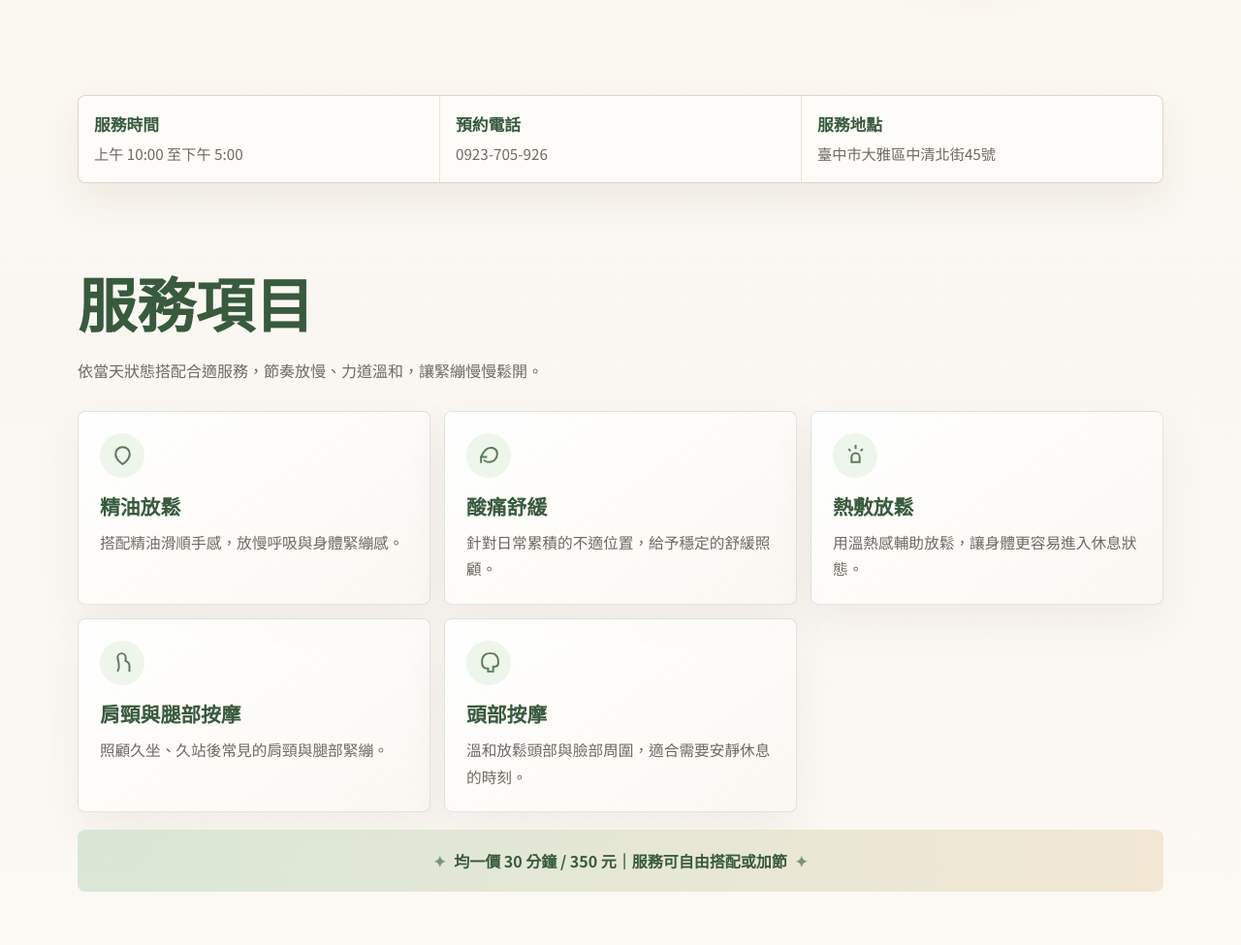
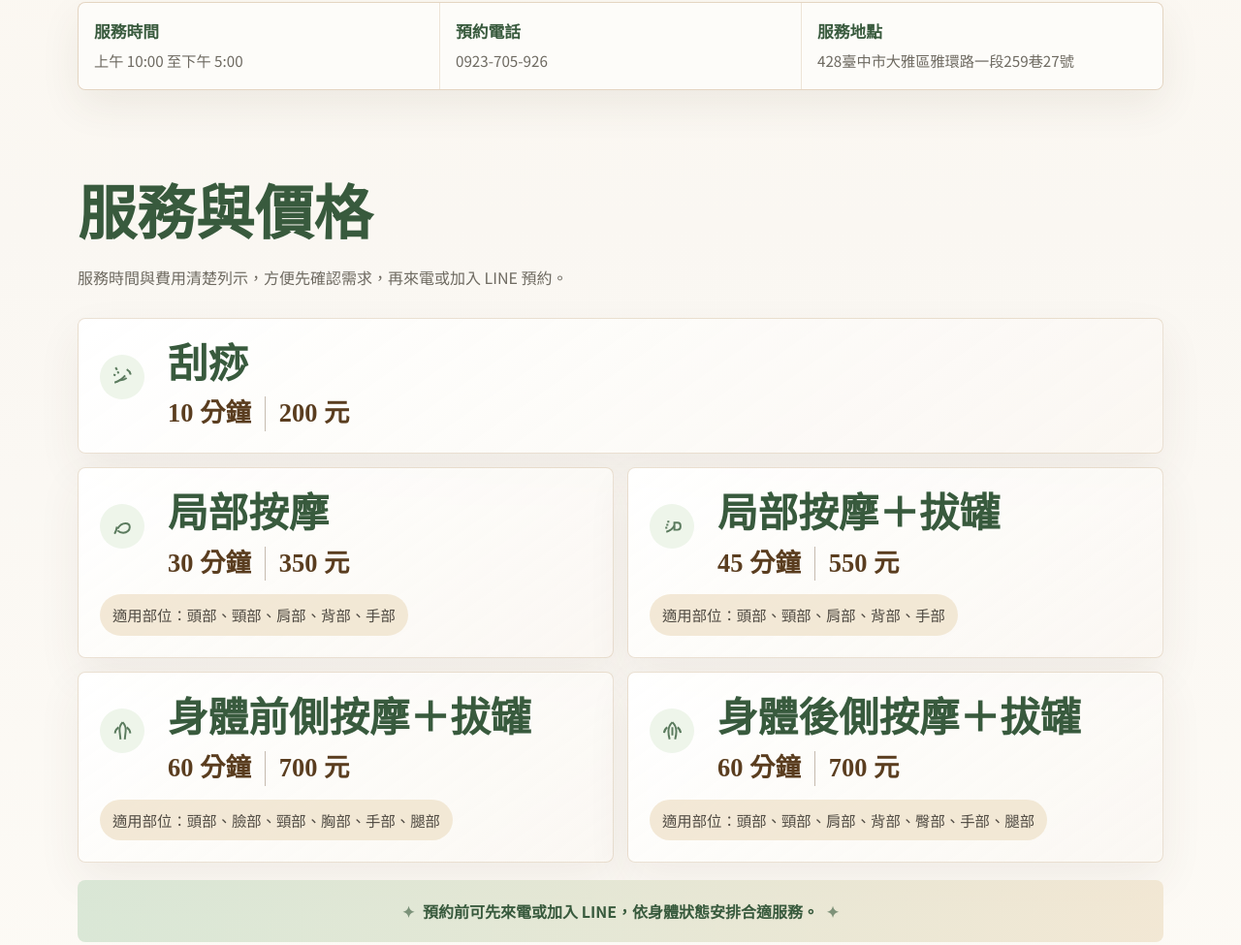
Before and after one commit to llmeking/trinh-massage, a plain HTML site: page index.html in a window 1280 px wide. Shown: the part 683-1658 px from the top of the page at 97% size. Drawn offline with Linux system fonts and the light colour scheme.

Commit message:
Update massage shop site menu and QR code

```diff
--- a/index.html
+++ b/index.html
@@ -3,12 +3,12 @@
 <head>
   <meta charset="utf-8">
   <meta name="viewport" content="width=device-width, initial-scale=1">
-  <meta name="description" content="越貞按摩小鋪，臺中市大雅區預約制按摩服務。精油放鬆、酸痛舒緩、熱敷放鬆、肩頸與腿部按摩、頭部按摩。">
-  <meta property="og:title" content="越貞按摩小鋪">
-  <meta property="og:description" content="卸下疲憊，回歸純粹的放鬆。採預約制，歡迎來電預約。">
-  <meta property="og:image" content="logo.png">
+  <meta name="description" content="越貞按摩店，臺中市大雅區預約制按摩服務。刮痧、局部按摩、局部按摩加拔罐、身體前側與後側按摩加拔罐。">
+  <meta property="og:title" content="越貞按摩店">
+  <meta property="og:description" content="專業・舒適・用心呵護您的每一份放鬆。採預約制，歡迎來電預約。">
+  <meta property="og:image" content="images/logo.png">
   <meta property="og:type" content="website">
-  <title>越貞按摩小鋪</title>
+  <title>越貞按摩店</title>
   <link rel="preconnect" href="https://fonts.googleapis.com">
   <link rel="preconnect" href="https://fonts.gstatic.com" crossorigin>
   <link href="https://fonts.googleapis.com/css2?family=Noto+Sans+TC:wght@400;500;700&family=Noto+Serif+TC:wght@600;700;900&display=swap" rel="stylesheet">
@@ -134,7 +134,7 @@
 
     .hero {
       position: relative;
-      min-height: calc(100svh - 64px);
+      min-height: min(680px, calc(88svh - 64px));
       overflow: hidden;
       display: grid;
       align-items: center;
@@ -344,12 +344,14 @@
       color: var(--muted);
     }
 
-    .service-grid {
+    .service-grid,
+    .price-list {
       display: grid;
       gap: 14px;
     }
 
-    .service-card {
+    .service-card,
+    .price-card {
       min-height: 178px;
       padding: 22px;
       border: 1px solid rgba(91, 123, 94, 0.18);
@@ -359,7 +361,8 @@
       transition: transform 180ms ease, border-color 180ms ease;
     }
 
-    .service-card:hover {
+    .service-card:hover,
+    .price-card:hover {
       transform: translateY(-4px);
       border-color: rgba(91, 123, 94, 0.34);
     }
@@ -391,6 +394,51 @@
       margin: 10px 0 0;
       color: var(--muted);
       font-size: 0.98rem;
+    }
+
+    .price-card {
+      min-height: auto;
+      border-color: rgba(196, 168, 130, 0.34);
+    }
+
+    .price-card__top {
+      display: grid;
+      grid-template-columns: 54px minmax(0, 1fr);
+      gap: 16px;
+      align-items: center;
+    }
+
+    .price-card h3 {
+      font-size: clamp(1.55rem, 7vw, 2.6rem);
+    }
+
+    .price-meta {
+      display: flex;
+      flex-wrap: wrap;
+      gap: 6px 14px;
+      align-items: baseline;
+      margin: 8px 0 0;
+      color: #5a3d1f;
+      font-family: "Noto Serif TC", serif;
+      font-size: clamp(1.12rem, 5vw, 1.65rem);
+      font-weight: 700;
+      line-height: 1.35;
+    }
+
+    .price-meta span + span {
+      padding-left: 14px;
+      border-left: 1px solid rgba(90, 61, 31, 0.34);
+    }
+
+    .price-parts {
+      width: fit-content;
+      max-width: 100%;
+      margin: 14px 0 0;
+      padding: 8px 13px;
+      border-radius: 999px;
+      color: #4f4a42;
+      background: rgba(240, 228, 206, 0.8);
+      font-size: 0.96rem;
     }
 
     .price-note {
@@ -546,12 +594,14 @@
     }
 
     /* ── Service card enhanced hover ── */
-    .service-card {
+    .service-card,
+    .price-card {
       position: relative;
       overflow: hidden;
     }
 
-    .service-card::after {
+    .service-card::after,
+    .price-card::after {
       content: "";
       position: absolute;
       inset: 0;
@@ -562,12 +612,14 @@
       pointer-events: none;
     }
 
-    .service-card:hover::after {
+    .service-card:hover::after,
+    .price-card:hover::after {
       opacity: 1;
     }
 
     /* ── Icon hover bounce ── */
-    .service-card:hover .icon {
+    .service-card:hover .icon,
+    .price-card:hover .icon {
       transform: scale(1.1);
       background: var(--green-soft);
     }
@@ -843,6 +895,10 @@
       .service-grid {
         grid-template-columns: repeat(2, minmax(0, 1fr));
       }
+
+      .price-list {
+        grid-template-columns: repeat(2, minmax(0, 1fr));
+      }
     }
 
     @media (min-width: 768px) {
@@ -866,6 +922,10 @@
 
       .service-grid {
         grid-template-columns: repeat(3, minmax(0, 1fr));
+      }
+
+      .price-card:first-child {
+        grid-column: span 2;
       }
 
       .contact-grid {
@@ -901,12 +961,11 @@
   <header class="site-header">
     <nav class="nav" aria-label="主要導覽">
       <a class="brand" href="#top" aria-label="回到首頁">
-        <img src="logo.png" alt="">
-        <span>越貞按摩小鋪</span>
+        <img src="images/logo.png" alt="">
+        <span>越貞按摩店</span>
       </a>
       <div class="nav-links">
-        <a href="#services">服務項目</a>
-        <a href="#video">服務實況</a>
+        <a href="#services">服務與價格</a>
         <a href="#contact">營業資訊</a>
       </div>
       <button class="menu-toggle" aria-label="開啟選單" aria-expanded="false"><span></span></button>
@@ -917,8 +976,7 @@
   </header>
 
   <div class="mobile-menu" id="mobile-menu" role="navigation" aria-label="行動版導覽">
-    <a href="#services">服務項目</a>
-    <a href="#video">服務實況</a>
+    <a href="#services">服務與價格</a>
     <a href="#contact">營業資訊</a>
   </div>
 
@@ -927,18 +985,18 @@
       <div class="wrap hero-grid">
         <div class="hero-copy reveal">
           <span class="eyebrow">臺中大雅預約制按摩</span>
-          <h1 id="hero-title">越貞按摩小鋪</h1>
-          <p>卸下疲憊，回歸純粹的放鬆。以溫柔穩定的節奏，陪你把身體慢慢放回舒服的位置。</p>
+          <h1 id="hero-title">越貞按摩店</h1>
+          <p>專業・舒適・用心呵護您的每一份放鬆。依身體狀態安排刮痧、按摩與拔罐，讓緊繃慢慢回到舒服的位置。</p>
           <div class="hero-actions">
             <a class="button button-primary" href="tel:0923705926">
               <svg viewBox="0 0 24 24" aria-hidden="true"><path d="M22 16.92v3a2 2 0 0 1-2.18 2 19.8 19.8 0 0 1-8.63-3.07 19.5 19.5 0 0 1-6-6A19.8 19.8 0 0 1 2.12 4.18 2 2 0 0 1 4.11 2h3a2 2 0 0 1 2 1.72c.13.96.35 1.9.66 2.8a2 2 0 0 1-.45 2.11L8.05 9.9a16 16 0 0 0 6 6l1.27-1.27a2 2 0 0 1 2.11-.45c.9.31 1.84.53 2.8.66A2 2 0 0 1 22 16.92z"/></svg>
               立即預約
             </a>
-            <a class="button button-secondary" href="#contact">查看營業資訊</a>
+            <a class="button button-secondary" href="#services">查看服務價格</a>
           </div>
         </div>
         <div class="hero-mark reveal" style="transition-delay: 120ms;">
-          <img src="logo.png" alt="越貞按摩小鋪 Logo">
+          <img src="images/logo.png" alt="越貞按摩店 Logo">
         </div>
       </div>
     </section>
@@ -955,7 +1013,7 @@
         </div>
         <div class="info-item">
           <strong>服務地點</strong>
-          <span>臺中市大雅區中清北街45號</span>
+          <span>428臺中市大雅區雅環路一段259巷27號</span>
         </div>
       </div>
     </div>
@@ -963,46 +1021,61 @@
     <section id="services" aria-labelledby="services-title">
       <div class="wrap">
         <div class="section-head reveal">
-          <h2 id="services-title">服務項目</h2>
-          <p>依當天狀態搭配合適服務，節奏放慢、力道溫和，讓緊繃慢慢鬆開。</p>
+          <h2 id="services-title">服務與價格</h2>
+          <p>服務時間與費用清楚列示，方便先確認需求，再來電或加入 LINE 預約。</p>
         </div>
-        <div class="service-grid">
-          <article class="service-card reveal">
-            <div class="icon" aria-hidden="true"><svg viewBox="0 0 24 24"><path d="M12 21s7-4.35 7-10a7 7 0 0 0-14 0c0 5.65 7 10 7 10z"/><path d="M12 11.5v.01"/></svg></div>
-            <h3>精油放鬆</h3>
-            <p>搭配精油滑順手感，放慢呼吸與身體緊繃感。</p>
+        <div class="price-list">
+          <article class="price-card reveal">
+            <div class="price-card__top">
+              <div class="icon" aria-hidden="true"><svg viewBox="0 0 24 24"><path d="M4 18c4.2-1.2 7.7-3.5 10.5-7"/><path d="M8.5 15.4c2.8.4 5.3-.2 7.5-1.9"/><path d="M16 5c2 1 3.3 2.7 4 5"/><path d="M7 7l1 2"/><path d="M3 10l2 1"/><path d="M5 3l1.5 2.5"/></svg></div>
+              <div>
+                <h3>刮痧</h3>
+                <div class="price-meta"><span>10 分鐘</span><span>200 元</span></div>
+              </div>
+            </div>
           </article>
-          <article class="service-card reveal">
-            <div class="icon" aria-hidden="true"><svg viewBox="0 0 24 24"><path d="M4 14c2.7-6.7 6.3-9.8 10.7-9.2 3.5.5 5.3 3 5.3 6.2 0 4.4-3.6 8-8 8-2.1 0-4-.8-5.4-2.1"/><path d="M4 20v-6h6"/></svg></div>
-            <h3>酸痛舒緩</h3>
-            <p>針對日常累積的不適位置，給予穩定的舒緩照顧。</p>
+          <article class="price-card reveal">
+            <div class="price-card__top">
+              <div class="icon" aria-hidden="true"><svg viewBox="0 0 24 24"><path d="M7 14c2-3.5 4.6-5.3 7.8-5.3 2.4 0 4.2 1.4 4.2 3.7 0 3.1-2.8 5.6-6.4 5.6-2.3 0-4.1-.8-5.6-2.3"/><path d="M4 19c1.3-2.4 2.1-4.7 2.4-7"/></svg></div>
+              <div>
+                <h3>局部按摩</h3>
+                <div class="price-meta"><span>30 分鐘</span><span>350 元</span></div>
+              </div>
+            </div>
+            <p class="price-parts">適用部位：頭部、頸部、肩部、背部、手部</p>
           </article>
-          <article class="service-card reveal">
-            <div class="icon" aria-hidden="true"><svg viewBox="0 0 24 24"><path d="M8 14a4 4 0 0 1 8 0v5H8z"/><path d="M12 2v4"/><path d="M5 6l2 2"/><path d="M19 6l-2 2"/></svg></div>
-            <h3>熱敷放鬆</h3>
-            <p>用溫熱感輔助放鬆，讓身體更容易進入休息狀態。</p>
+          <article class="price-card reveal">
+            <div class="price-card__top">
+              <div class="icon" aria-hidden="true"><svg viewBox="0 0 24 24"><path d="M6 17c3.8-1.2 6.5-3.2 8-6"/><path d="M14 8h3a3 3 0 0 1 3 3v1a3 3 0 0 1-3 3h-3z"/><path d="M7 7h2"/><path d="M6 10h2"/><path d="M5 13h2"/></svg></div>
+              <div>
+                <h3>局部按摩＋拔罐</h3>
+                <div class="price-meta"><span>45 分鐘</span><span>550 元</span></div>
+              </div>
+            </div>
+            <p class="price-parts">適用部位：頭部、頸部、肩部、背部、手部</p>
           </article>
-          <article class="service-card reveal">
-            <div class="icon" aria-hidden="true"><svg viewBox="0 0 24 24"><path d="M7 21c1.3-2.3 1.7-4.8 1.2-7.4L7 7a4 4 0 0 1 8 0v3"/><path d="M14 10l2.6 1.4a4 4 0 0 1 2.1 3.5V21"/></svg></div>
-            <h3>肩頸與腿部按摩</h3>
-            <p>照顧久坐、久站後常見的肩頸與腿部緊繃。</p>
+          <article class="price-card reveal">
+            <div class="price-card__top">
+              <div class="icon" aria-hidden="true"><svg viewBox="0 0 24 24"><path d="M12 3c-2.4 2.6-3.4 5.6-3 9l.9 8"/><path d="M12 3c2.4 2.6 3.4 5.6 3 9l-.9 8"/><path d="M8 8c-2.2 1.5-3.4 3.5-3.6 6"/><path d="M16 8c2.2 1.5 3.4 3.5 3.6 6"/></svg></div>
+              <div>
+                <h3>身體前側按摩＋拔罐</h3>
+                <div class="price-meta"><span>60 分鐘</span><span>700 元</span></div>
+              </div>
+            </div>
+            <p class="price-parts">適用部位：頭部、臉部、頸部、胸部、手部、腿部</p>
           </article>
-          <article class="service-card reveal">
-            <div class="icon" aria-hidden="true"><svg viewBox="0 0 24 24"><path d="M12 3a7 7 0 0 0-7 7v3a5 5 0 0 0 5 5h1v3h5v-5h2a3 3 0 0 0 3-3v-3a7 7 0 0 0-7-7z"/><path d="M9 10h.01"/><path d="M15 10h.01"/></svg></div>
-            <h3>頭部按摩</h3>
-            <p>溫和放鬆頭部與臉部周圍，適合需要安靜休息的時刻。</p>
+          <article class="price-card reveal">
+            <div class="price-card__top">
+              <div class="icon" aria-hidden="true"><svg viewBox="0 0 24 24"><path d="M12 3c2.6 2.5 3.9 5.6 3.9 9.2 0 2.2-.4 4.8-1.2 7.8"/><path d="M12 3c-2.6 2.5-3.9 5.6-3.9 9.2 0 2.2.4 4.8 1.2 7.8"/><path d="M12 8v8"/><path d="M7 8c-1.9 1.3-3 3.2-3.2 5.6"/><path d="M17 8c1.9 1.3 3 3.2 3.2 5.6"/></svg></div>
+              <div>
+                <h3>身體後側按摩＋拔罐</h3>
+                <div class="price-meta"><span>60 分鐘</span><span>700 元</span></div>
+              </div>
+            </div>
+            <p class="price-parts">適用部位：頭部、頸部、肩部、背部、臀部、手部、腿部</p>
           </article>
         </div>
-        <div class="price-note reveal">均一價 30 分鐘 / 350 元｜服務可自由搭配或加節</div>
-      </div>
-    </section>
-
-    <section id="video" class="video-band" aria-labelledby="video-title">
-      <div class="wrap">
-        <div class="section-head reveal">
-          <h2 id="video-title">服務實況</h2>
-          <p>影片製作中，敬請期待。</p>
-        </div>
+        <div class="price-note reveal">預約前可先來電或加入 LINE，依身體狀態安排合適服務。</div>
       </div>
     </section>
 
@@ -1032,13 +1105,13 @@
               <div class="icon" aria-hidden="true"><svg viewBox="0 0 24 24"><path d="M12 21s7-4.35 7-11a7 7 0 0 0-14 0c0 6.65 7 11 7 11z"/><circle cx="12" cy="10" r="2.5"/></svg></div>
               <div>
                 <strong>地址</strong>
-                <a href="https://www.google.com/maps/search/?api=1&query=%E8%87%BA%E4%B8%AD%E5%B8%82%E5%A4%A7%E9%9B%85%E5%8D%80%E4%B8%AD%E6%B8%85%E5%8C%97%E8%A1%9745%E8%99%9F" target="_blank" rel="noopener">臺中市大雅區中清北街45號</a>
+                <a href="https://www.google.com/maps/search/?api=1&query=428%E8%87%BA%E4%B8%AD%E5%B8%82%E5%A4%A7%E9%9B%85%E5%8D%80%E9%9B%85%E7%92%B0%E8%B7%AF%E4%B8%80%E6%AE%B5259%E5%B7%B727%E8%99%9F" target="_blank" rel="noopener">428臺中市大雅區雅環路一段259巷27號</a>
               </div>
             </div>
           </div>
         </div>
         <aside class="qr-panel reveal" aria-label="LINE QR Code">
-          <img src="line-qrcode.jpg" alt="越貞按摩小鋪 LINE QR Code">
+          <img src="images/PERSONAL QR CODE.jpg" alt="越貞按摩店 LINE QR Code">
           <h3>LINE 聯繫</h3>
           <p>掃描 QR Code 或直接點擊加入</p>
           <a class="button button-primary" href="https://line.me/ti/g2/oyV_Xgt6rJ7Dp7RlCUEJsa0KuZkp4JoMWHHOMQ?utm_source=invitation&utm_medium=link_copy&utm_campaign=default" target="_blank" rel="noopener">
@@ -1051,7 +1124,7 @@
   </main>
 
   <footer class="site-footer">
-    <div class="wrap">越貞按摩小鋪 © 2026</div>
+    <div class="wrap">越貞按摩店 © 2026</div>
   </footer>
 
   <script>
```
Also changed, not shown: images/PERSONAL QR CODE.jpg (added), images/logo.png (added).
